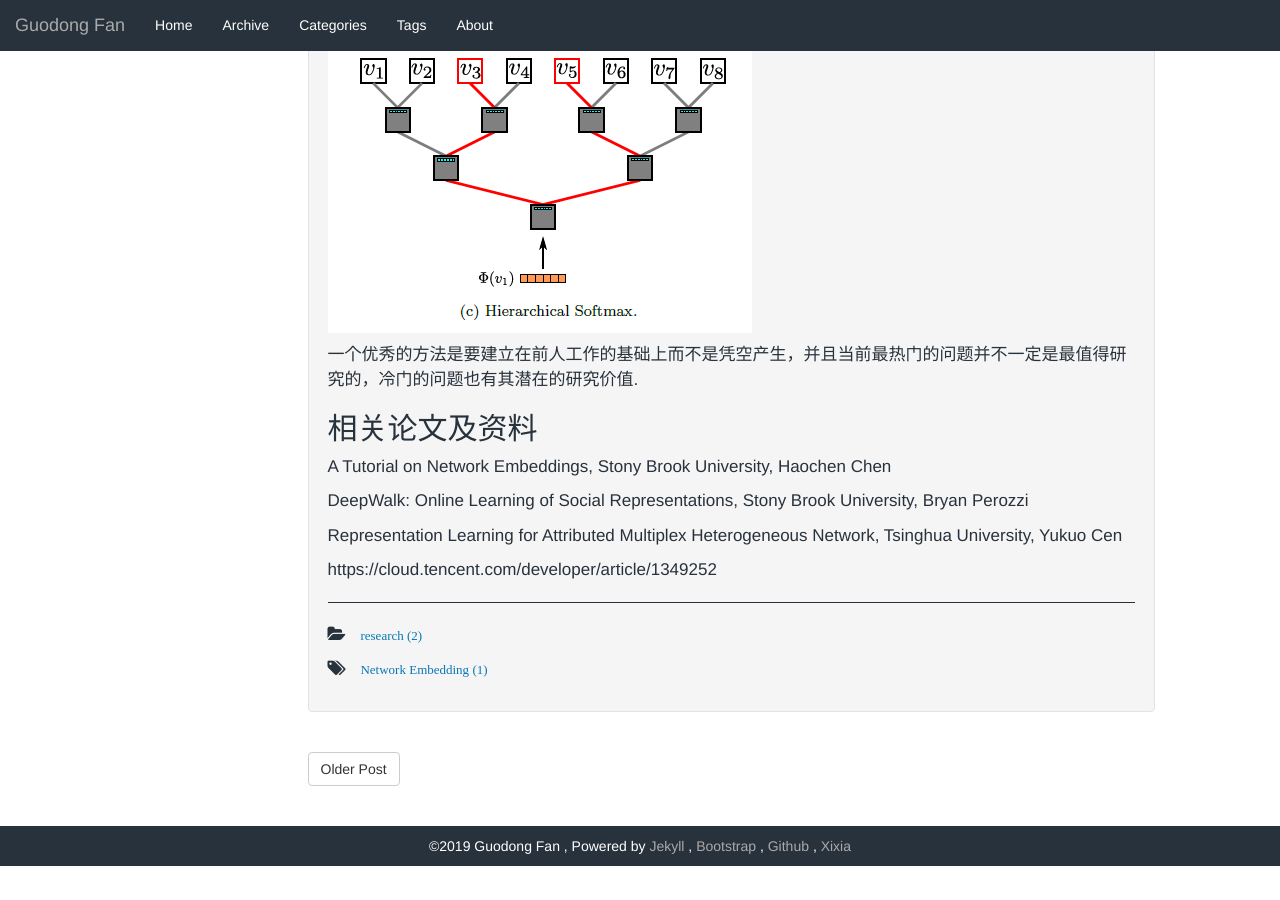
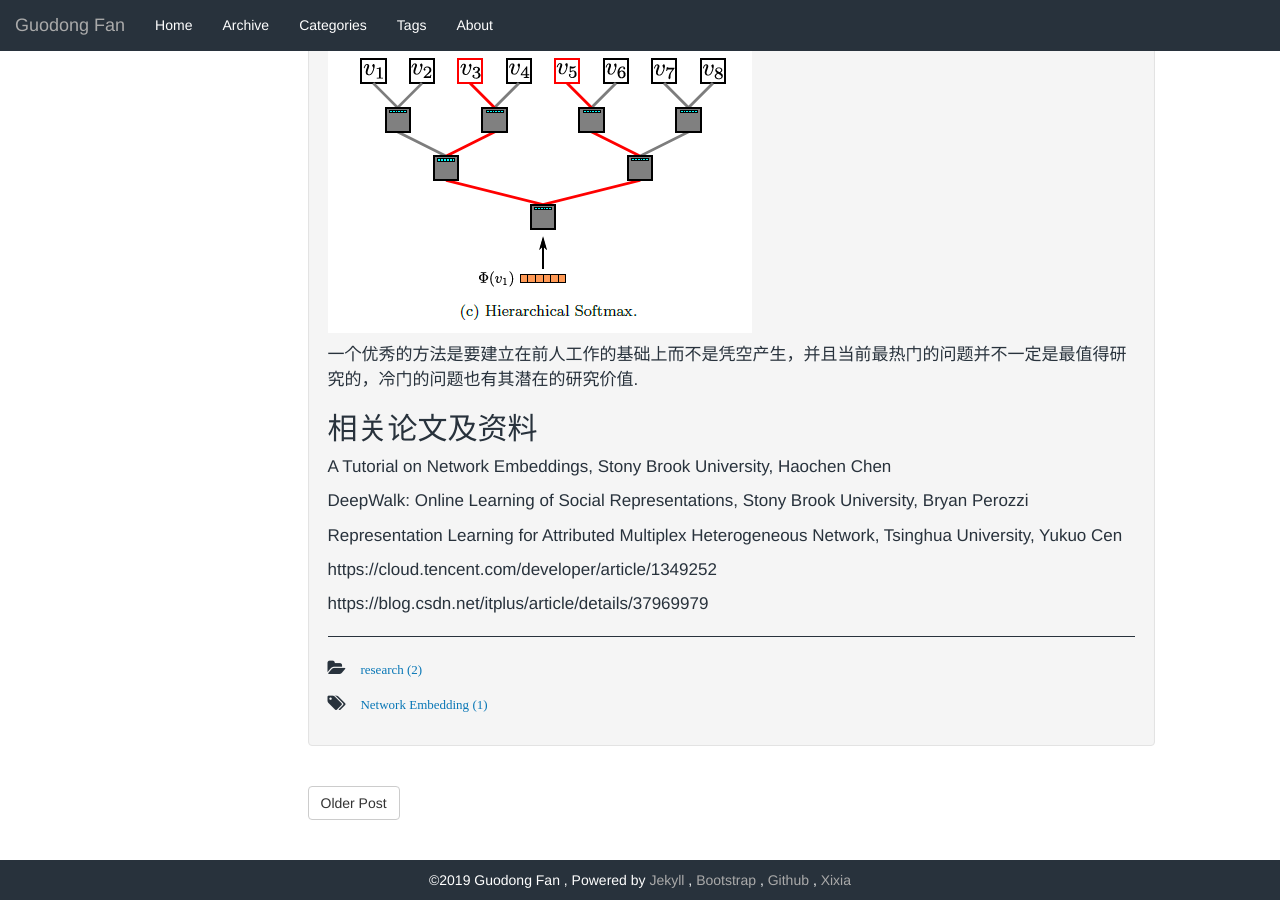
Before and after one commit to GuodongFan/GuodongFan.github.io, a Jekyll site: the page built from _posts/2019-08-22-Network-Embedding.md, in a window 1280 px wide and 900 px high, scrolled down 1269 px. Built offline with Jekyll 4.4.1, drawn with Linux system fonts in a browser that asks for light colours; our own code applies the rules of GitHub Pages for plain Markdown files; before the commit the page ends 2135 px from its top, so only the background shows below that; some of the changed lines change nothing that is shown.

Commit message:
Update 2019-08-22-Network-Embedding.md

```diff
--- a/_posts/2019-08-22-Network-Embedding.md
+++ b/_posts/2019-08-22-Network-Embedding.md
@@ -63,3 +63,5 @@ DeepWalk: Online Learning of Social Representations, Stony Brook University, Bry
 Representation Learning for Attributed Multiplex Heterogeneous Network, Tsinghua University, Yukuo Cen
 
 https://cloud.tencent.com/developer/article/1349252
+
+https://blog.csdn.net/itplus/article/details/37969979
```
